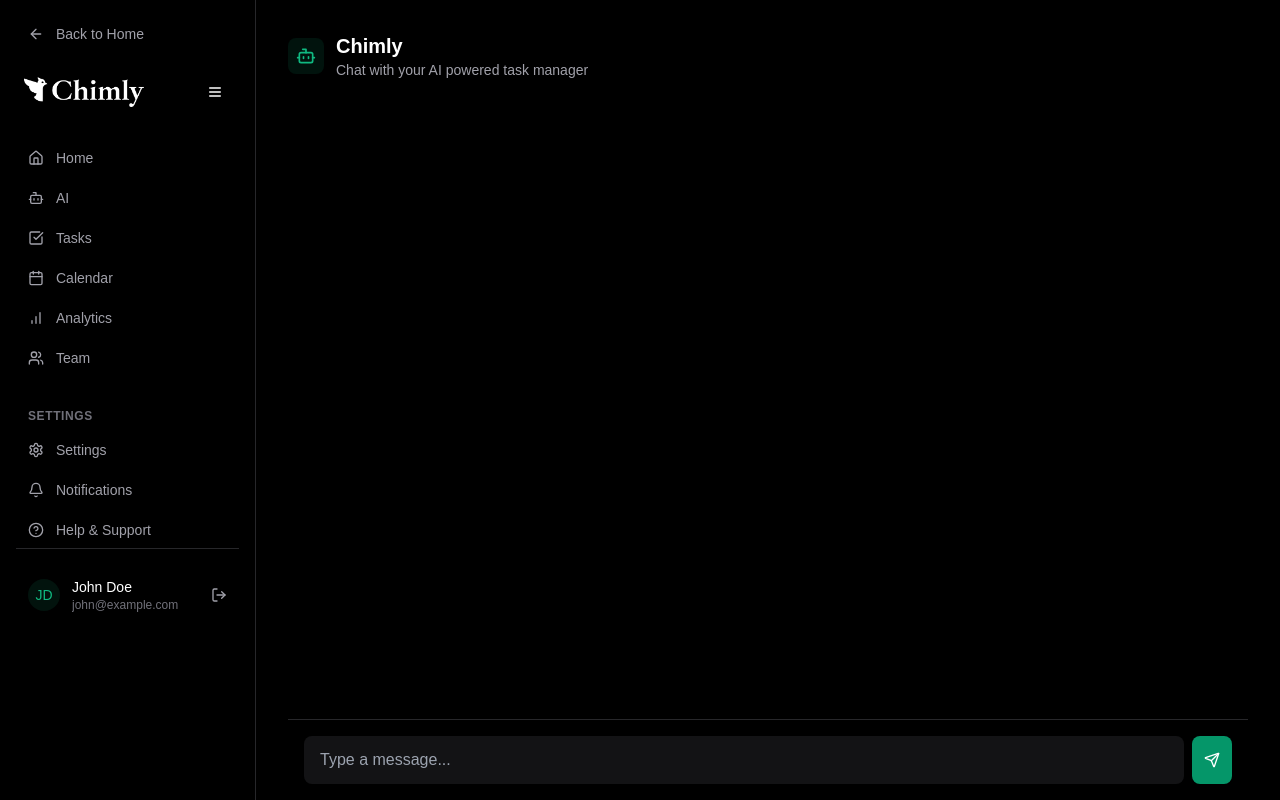
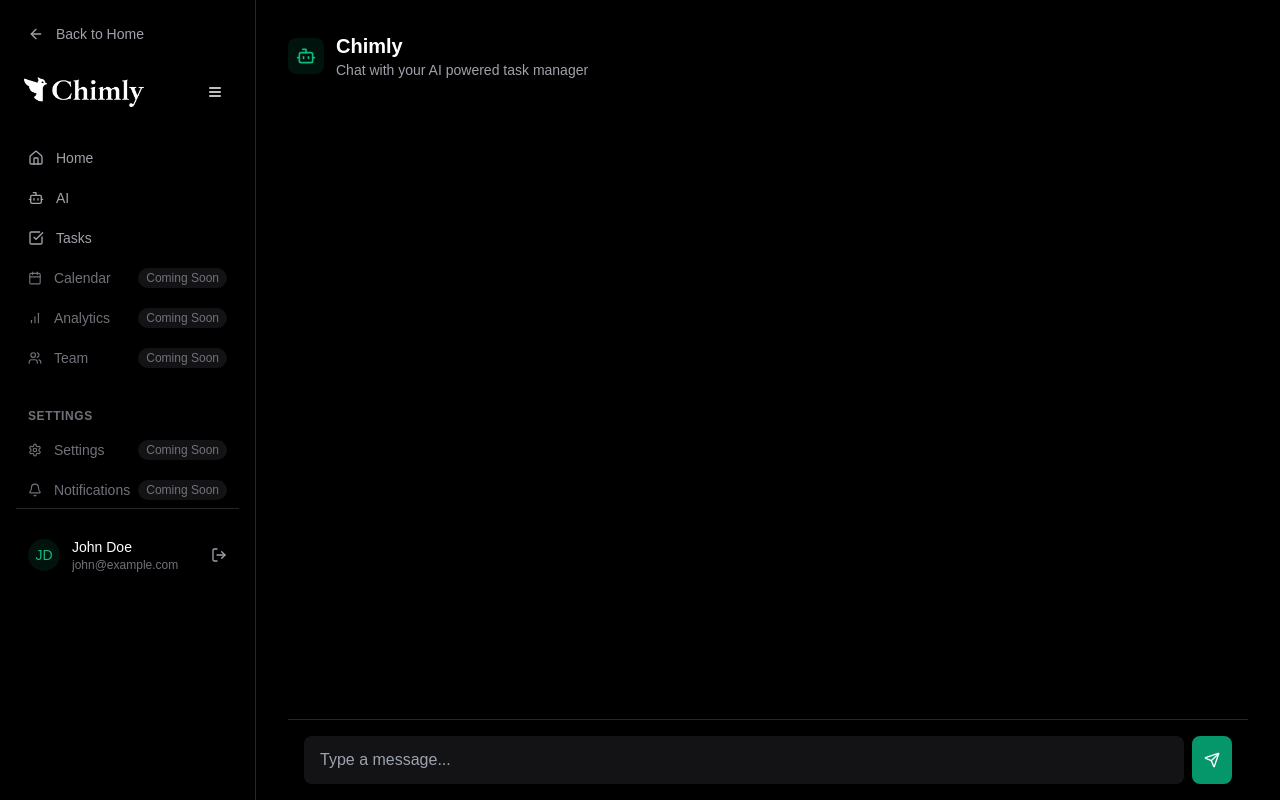
Before and after one commit to ajfred20/chimly-mvp, a Next.js app: page /dashboard/ai in a window 1280 px wide. Built offline with nearby package versions, Linux system fonts and the light colour scheme; sample sign-in values are in the browser's storage; a web font is replaced by a local one.

Commit message:
added chat history save and stopped some links from working

```diff
--- a/app/dashboard/ai/page.tsx
+++ b/app/dashboard/ai/page.tsx
@@ -1,7 +1,7 @@
 "use client";
 
 import { Bot, Send } from "lucide-react";
-import { useState } from "react";
+import { useState, useEffect } from "react";
 import { cn } from "@/lib/utils";
 
 interface Message {
@@ -14,6 +14,25 @@ export default function AIPage() {
   const [message, setMessage] = useState("");
   const [messages, setMessages] = useState<Message[]>([]);
   const [isLoading, setIsLoading] = useState(false);
+
+  // Load messages from localStorage on mount
+  useEffect(() => {
+    const savedMessages = localStorage.getItem("aiConversation");
+    if (savedMessages) {
+      const parsedMessages = JSON.parse(savedMessages);
+      // Convert string timestamps back to Date objects
+      const messagesWithDates = parsedMessages.map((msg: any) => ({
+        ...msg,
+        timestamp: new Date(msg.timestamp),
+      }));
+      setMessages(messagesWithDates);
+    }
+  }, []);
+
+  // Save messages to localStorage whenever they change
+  useEffect(() => {
+    localStorage.setItem("aiConversation", JSON.stringify(messages));
+  }, [messages]);
 
   const handleSend = async () => {
     if (!message.trim()) return;
@@ -52,17 +71,14 @@ export default function AIPage() {
         throw new Error(`API error: ${response.status}`);
       }
 
-      // Update the response handling in handleSend
       const data = await response.json();
       console.log(data);
       if (data.message) {
-        // Changed from data.response to data.message
         const aiResponse: Message = {
           role: "assistant",
-          content: data.message, // Changed from data.input to data.message
+          content: data.message,
           timestamp: new Date(),
         };
-
         setMessages((prev) => [...prev, aiResponse]);
       }
     } catch (error) {
@@ -96,13 +112,16 @@ export default function AIPage() {
         <div>
           <h1 className="text-xl font-semibold text-white">Chimly</h1>
 
-          <p className="text-sm text-zinc-400">Chat with your AI powered task manager</p>
+          <p className="text-sm text-zinc-400">
+            Chat with your AI powered task manager
+          </p>
         </div>
       </div>
 
       {/* Chat Container */}
       <div className="flex-1 overflow-y-auto px-4">
-        <div className="max-w-[1200px] mx-auto space-y-4 pb-4">
+        <div className="max-w-[1200px] mx-auto flex flex-col justify-end min-h-full">
+          <div className="space-y-4 pb-4">
             {messages.map((msg, index) => (
               <div
                 key={index}
@@ -150,6 +169,7 @@ export default function AIPage() {
             )}
           </div>
         </div>
+      </div>
 
       {/* Input Area */}
       <div className="p-4 border-t border-zinc-800 bg-black">
--- a/app/dashboard/layout.tsx
+++ b/app/dashboard/layout.tsx
@@ -15,6 +15,7 @@ import {
   Bot,
   Menu,
   ArrowLeft,
+  Zap,
 } from "lucide-react";
 import { useState, useEffect } from "react";
 import { useRouter } from "next/navigation";
@@ -97,7 +98,7 @@ export default function DashboardLayout({
           <nav className="space-y-1">
             <Link
               href="/dashboard"
-              className={`flex items-center gap-3 px-3 py-2 text-sm font-medium text-zinc-400 hover:text-white hover:bg-zinc-800 rounded-lg transition-colors ${
+              className={`flex items-center gap-3 px-3 py-2 text-sm font-medium text-zinc-400 hover:text-white hover:bg-zinc-800/50 rounded-lg transition-colors ${
                 isCollapsed ? "lg:justify-center" : ""
               }`}
             >
@@ -106,18 +107,20 @@ export default function DashboardLayout({
               />
               <span className={isCollapsed ? "lg:hidden" : ""}>Home</span>
             </Link>
+
             <Link
               href="/dashboard/ai"
-              className={`flex items-center gap-3 px-3 py-2 text-sm font-medium text-zinc-400 hover:text-white hover:bg-zinc-800 rounded-lg transition-colors ${
+              className={`flex items-center gap-3 px-3 py-2 text-sm font-medium text-zinc-400 hover:text-white hover:bg-zinc-800/50 rounded-lg transition-colors ${
                 isCollapsed ? "lg:justify-center" : ""
               }`}
             >
               <Bot className={`${isCollapsed ? "lg:w-8 lg:h-8" : "w-4 h-4"}`} />
               <span className={isCollapsed ? "lg:hidden" : ""}>AI</span>
             </Link>
+
             <Link
               href="/dashboard/tasks"
-              className={`flex items-center gap-3 px-3 py-2 text-sm font-medium text-zinc-400 hover:text-white hover:bg-zinc-800 rounded-lg transition-colors ${
+              className={`flex items-center gap-3 px-3 py-2 text-sm font-medium text-zinc-400 hover:text-white hover:bg-zinc-800/50 rounded-lg transition-colors ${
                 isCollapsed ? "lg:justify-center" : ""
               }`}
             >
@@ -127,92 +130,82 @@ export default function DashboardLayout({
               <span className={isCollapsed ? "lg:hidden" : ""}>Tasks</span>
             </Link>
 
-            <Link
-              href="/dashboard/calendar"
-              className={`flex items-center gap-3 px-3 py-2 text-sm font-medium text-zinc-400 hover:text-white hover:bg-zinc-800 rounded-lg transition-colors ${
+            {/* Disabled links with Coming Soon badges */}
+            {[
+              {
+                href: "/dashboard/calendar",
+                icon: Calendar,
+                label: "Calendar",
+              },
+              {
+                href: "/dashboard/analytics",
+                icon: BarChart,
+                label: "Analytics",
+              },
+              { href: "/dashboard/team", icon: Users, label: "Team" },
+            ].map((item) => (
+              <div
+                key={item.href}
+                className={`flex items-center gap-3 px-3 py-2 text-sm font-medium text-zinc-500 rounded-lg ${
                   isCollapsed ? "lg:justify-center" : ""
                 }`}
               >
-              <Calendar
+                <item.icon
                   className={`${isCollapsed ? "lg:w-8 lg:h-8" : "w-4 h-4"}`}
                 />
-              <span className={isCollapsed ? "lg:hidden" : ""}>Calendar</span>
-            </Link>
-
-            <Link
-              href="/dashboard/analytics"
-              className={`flex items-center gap-3 px-3 py-2 text-sm font-medium text-zinc-400 hover:text-white hover:bg-zinc-800 rounded-lg transition-colors ${
-                isCollapsed ? "lg:justify-center" : ""
-              }`}
-            >
-              <BarChart
-                className={`${isCollapsed ? "lg:w-8 lg:h-8" : "w-4 h-4"}`}
-              />
-              <span className={isCollapsed ? "lg:hidden" : ""}>Analytics</span>
-            </Link>
-
-            <Link
-              href="/dashboard/team"
-              className={`flex items-center gap-3 px-3 py-2 text-sm font-medium text-zinc-400 hover:text-white hover:bg-zinc-800 rounded-lg transition-colors ${
-                isCollapsed ? "lg:justify-center" : ""
-              }`}
-            >
-              <Users
-                className={`${isCollapsed ? "lg:w-8 lg:h-8" : "w-4 h-4"}`}
-              />
-              <span className={isCollapsed ? "lg:hidden" : ""}>Team</span>
-            </Link>
+                {!isCollapsed && (
+                  <div className="flex items-center justify-between w-full">
+                    <span>{item.label}</span>
+                    <div className="text-xs px-2 py-0.5 rounded-full bg-zinc-800/50">
+                      Coming Soon
+                    </div>
+                  </div>
+                )}
+              </div>
+            ))}
           </nav>
 
-          {/* Secondary Navigation */}
+          {/* Settings Section */}
           <div className="mt-8">
             <h3
-              className={`px-3 text-xs font-semibold text-zinc-500 uppercase tracking-wider ${
+              className={`px-3 text-xs font-semibold text-zinc-500 uppercase tracking-wider mb-2 ${
                 isCollapsed ? "lg:hidden" : ""
               }`}
             >
               Settings
             </h3>
-            <nav className="mt-2 space-y-1">
-              <Link
-                href="/dashboard/settings"
-                className={`flex items-center gap-3 px-3 py-2 text-sm font-medium text-zinc-400 hover:text-white hover:bg-zinc-800 rounded-lg transition-colors ${
+            <nav className="space-y-1">
+              {[
+                {
+                  href: "/dashboard/settings",
+                  icon: Settings,
+                  label: "Settings",
+                },
+                {
+                  href: "/dashboard/notifications",
+                  icon: Bell,
+                  label: "Notifications",
+                },
+              ].map((item) => (
+                <div
+                  key={item.href}
+                  className={`flex items-center gap-3 px-3 py-2 text-sm font-medium text-zinc-500 rounded-lg ${
                     isCollapsed ? "lg:justify-center" : ""
                   }`}
                 >
-                <Settings
+                  <item.icon
                     className={`${isCollapsed ? "lg:w-8 lg:h-8" : "w-4 h-4"}`}
                   />
-                <span className={isCollapsed ? "lg:hidden" : ""}>Settings</span>
-              </Link>
-
-              <Link
-                href="/dashboard/notifications"
-                className={`flex items-center gap-3 px-3 py-2 text-sm font-medium text-zinc-400 hover:text-white hover:bg-zinc-800 rounded-lg transition-colors ${
-                  isCollapsed ? "lg:justify-center" : ""
-                }`}
-              >
-                <Bell
-                  className={`${isCollapsed ? "lg:w-8 lg:h-8" : "w-4 h-4"}`}
-                />
-                <span className={isCollapsed ? "lg:hidden" : ""}>
-                  Notifications
-                </span>
-              </Link>
-
-              <Link
-                href="/help"
-                className={`flex items-center gap-3 px-3 py-2 text-sm font-medium text-zinc-400 hover:text-white hover:bg-zinc-800 rounded-lg transition-colors ${
-                  isCollapsed ? "lg:justify-center" : ""
-                }`}
-              >
-                <HelpCircle
-                  className={`${isCollapsed ? "lg:w-8 lg:h-8" : "w-4 h-4"}`}
-                />
-                <span className={isCollapsed ? "lg:hidden" : ""}>
-                  Help & Support
-                </span>
-              </Link>
+                  {!isCollapsed && (
+                    <div className="flex items-center justify-between w-full">
+                      <span>{item.label}</span>
+                      <div className="text-xs px-2 py-0.5 rounded-full bg-zinc-800/50">
+                        Coming Soon
+                      </div>
+                    </div>
+                  )}
+                </div>
+              ))}
             </nav>
           </div>
 
```
Also changed, not shown: app/dashboard/tasks/page.tsx (+65 -43 lines). Lines whose indentation alone changed are shown as unchanged.
